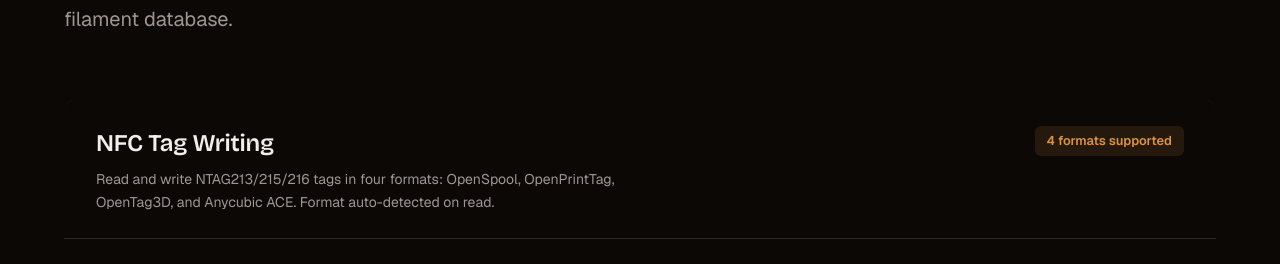
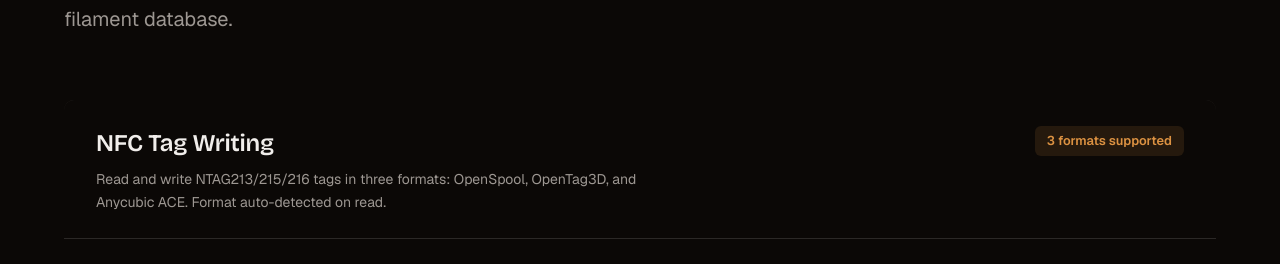
Before and after one commit to marko-p/SpoolKid-Web, a React (Vite) app: page / in a window 1280 px wide. Shown: the part 1040-1304 px from the top of the page. Built offline with nearby package versions, Linux system fonts and the light colour scheme.

Commit message:
Remove claims about OpenPrintTag

```diff
--- a/src/components/Features.tsx
+++ b/src/components/Features.tsx
@@ -11,8 +11,8 @@
   {
     label: 'NFC Tag Writing',
     description:
-      'Read and write NTAG213/215/216 tags in four formats: OpenSpool, OpenPrintTag, OpenTag3D, and Anycubic ACE. Format auto-detected on read.',
-    detail: '4 formats supported',
+      'Read and write NTAG213/215/216 tags in three formats: OpenSpool, OpenTag3D, and Anycubic ACE. Format auto-detected on read.',
+    detail: '3 formats supported',
     color: 'orange' as const,
   },
   {
--- a/src/components/Screenshots.tsx
+++ b/src/components/Screenshots.tsx
@@ -10,7 +10,7 @@
  * Screenshot metadata. Alt text is descriptive for screen readers.
  */
 const SCREENSHOTS = [
-  { src: `${BASE}assets/screenshots/onboarding.png`, alt: 'SpoolKid onboarding screen showing NFC tag format selection: OpenSpool, OpenPrintTag, OpenTag3D, and Anycubic ACE' },
+  { src: `${BASE}assets/screenshots/onboarding.png`, alt: 'SpoolKid onboarding screen showing NFC tag format selection: OpenSpool, OpenTag3D, and Anycubic ACE' },
   { src: `${BASE}assets/screenshots/connect-spoolman.png`, alt: 'Connect to Spoolman setup screen with server URL, authentication options, and certificate trust toggle' },
   { src: `${BASE}assets/screenshots/create-tag.png`, alt: 'Create Tag screen showing filament details (material, color, brand), printing parameters, and Write to NFC Tag button' },
   { src: `${BASE}assets/screenshots/manage-spoolman.png`, alt: 'Spoolman management hub with options to manage Spools, Filaments, and Vendors' },
--- a/src/components/TagFormats.tsx
+++ b/src/components/TagFormats.tsx
@@ -8,13 +8,6 @@
     notes: 'Default format. JSON-based NDEF record.',
     printers: 'Snapmaker U1 (extended FW), OpenSpool-compatible printers',
     color: 'orange' as const,
-  },
-  {
-    name: 'OpenPrintTag',
-    type: 'MIME NDEF',
-    notes: 'Uses application/vnd.openprinttag MIME type. Pending verification.',
-    printers: 'Prusa printers with NFC spool recognition',
-    color: 'sage' as const,
   },
   {
     name: 'OpenTag3D',
@@ -40,7 +33,7 @@
   return (
     <Section id="formats" narrow size="compact">
       <div className={styles.header}>
-        <h2 className={styles.title}>Four NFC tag formats. One app.</h2>
+        <h2 className={styles.title}>Three NFC tag formats. One app.</h2>
         <p className={styles.subtitle}>
           SpoolKid auto-detects the format when reading. Choose your preferred
           write format in Settings.
@@ -86,8 +79,8 @@
       </div>
 
       <p className={styles.callout}>
-        Only OpenSpool has been tested on real hardware so far. If you have a Prusa, Anycubic ACE
-        Pro, or another NFC-capable printer, we'd love your help validating the other formats.{' '}
+        Only OpenSpool has been tested on real hardware so far. If you have an Anycubic ACE
+        Pro or another NFC-capable printer, we'd love your help validating the other formats.{' '}
         <a href="https://github.com/marko-p/SpoolKid/issues/new" target="_blank" rel="noopener noreferrer">
           Open an issue
         </a>{' '}
```
